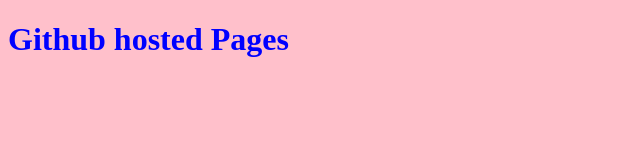
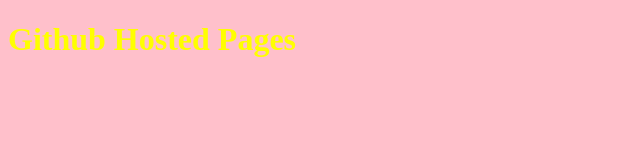
Before and after one commit to kaur0435/gh-test-branching, a plain HTML site: page index.html in a window 1280 px wide. Shown: the whole page, without its empty margins (0-640 px from the left). Drawn offline with Linux system fonts and the light colour scheme.

Commit message:
change in formatting

```diff
--- a/css/style.css
+++ b/css/style.css
@@ -1,4 +1,4 @@
 body {
-background-color: pink;
-color: blue;
+    background-color: pink;
+    color: yellow;
 }
--- a/index.html
+++ b/index.html
@@ -6,6 +6,6 @@
     <link rel="stylesheet" href="./css/style.css">
   </head>
   <body>
-    <h1>Github hosted Pages</h1>
+    <h1>Github Hosted Pages</h1>
   </body>
 </html>
```
